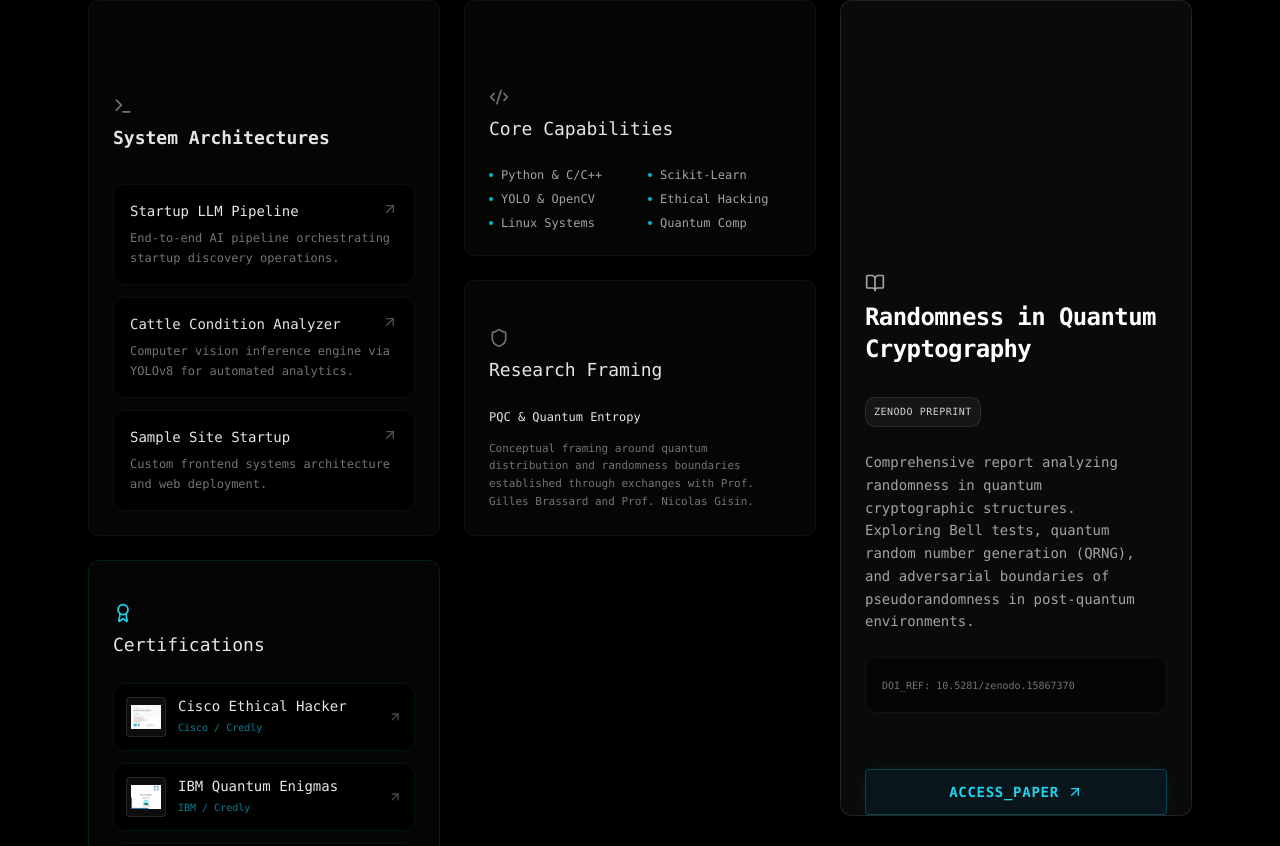
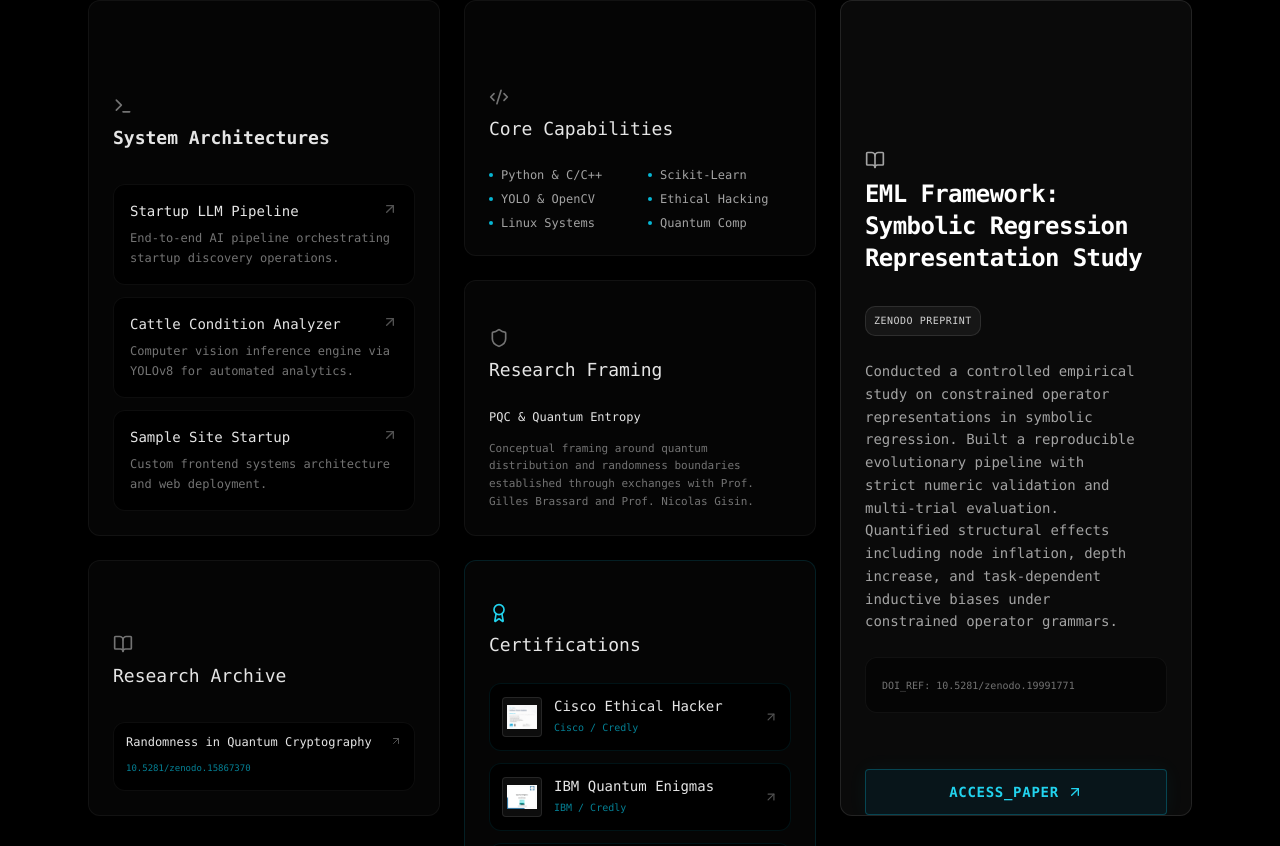
Before and after one commit to biswajyoti-nath/biswajyoti-nath.github.io, a React (Vite) app: page / in a window 1280 px wide. Shown: the part 1494-2340 px from the top of the page. Built offline with nearby package versions, Linux system fonts and the light colour scheme; no server answers.

Commit message:
feat: Add publications section with detailed research entries and update ProjectsSection to display them

```diff
--- a/src/data/projects.ts
+++ b/src/data/projects.ts
@@ -50,14 +50,26 @@ export const capabilities: string[] = [
   "Quantum Comp",
 ];
 
-export const publication: Publication = {
+export const publications: Publication[] = [
+  {
+    title: "EML Framework: Symbolic Regression Representation Study",
+    venue: "Zenodo Preprint",
+    doi: "10.5281/zenodo.19991771",
+    href: "https://github.com/biswajyoti-nath/eml-framework",
+    description:
+      "Conducted a controlled empirical study on constrained operator representations in symbolic regression. Built a reproducible evolutionary pipeline with strict numeric validation and multi-trial evaluation. Quantified structural effects including node inflation, depth increase, and task-dependent inductive biases under constrained operator grammars.",
+  },
+  {
     title: "Randomness in Quantum Cryptography",
     venue: "Zenodo Preprint",
     doi: "10.5281/zenodo.15867370",
     href: "https://doi.org/10.5281/zenodo.15867370",
     description:
       "Comprehensive report analyzing randomness in quantum cryptographic structures. Exploring Bell tests, quantum random number generation (QRNG), and adversarial boundaries of pseudorandomness in post-quantum environments.",
-};
+  },
+];
+
+export const publication: Publication = publications[0];
 
 export const researchFraming = {
   title: "PQC & Quantum Entropy",
--- a/src/sections/ProjectsSection.tsx
+++ b/src/sections/ProjectsSection.tsx
@@ -4,6 +4,7 @@ import {
   projects,
   capabilities,
   publication,
+  publications,
   researchFraming,
   certifications,
 } from "../data/projects";
@@ -113,6 +114,34 @@ export function ProjectsSection() {
             }
           />
 
+          {/* Additional Publications */}
+          {publications.length > 1 && (
+            <BentoGridItem
+              className="md:col-span-1 md:row-span-1 bg-[#050505] border-white/5 hover:border-white/10"
+              title={<span className="text-neutral-200 font-medium">Research Archive</span>}
+              icon={<BookOpen className="w-5 h-5 text-neutral-500" />}
+              description={
+                <div className="flex flex-col gap-3 mt-6">
+                  {publications.slice(1).map((pub) => (
+                    <a
+                      key={pub.title}
+                      href={pub.href}
+                      target="_blank"
+                      rel="noopener noreferrer"
+                      className="block p-3 rounded-lg bg-black border border-white/5 hover:border-cyan-500/30 transition-colors group"
+                    >
+                      <div className="flex justify-between items-start">
+                        <strong className="text-neutral-200 font-medium text-xs leading-tight">{pub.title}</strong>
+                        <ArrowUpRight className="w-3 h-3 text-neutral-600 group-hover:text-cyan-400 transition-colors flex-shrink-0 ml-2" />
+                      </div>
+                      <span className="inline-block mt-2 text-[9px] text-cyan-500/70 font-mono">{pub.doi}</span>
+                    </a>
+                  ))}
+                </div>
+              }
+            />
+          )}
+
           {/* Certifications */}
           <BentoGridItem
             className="md:col-span-1 md:row-span-2 bg-[#050505]"
```
Lines whose indentation alone changed are shown as unchanged.
